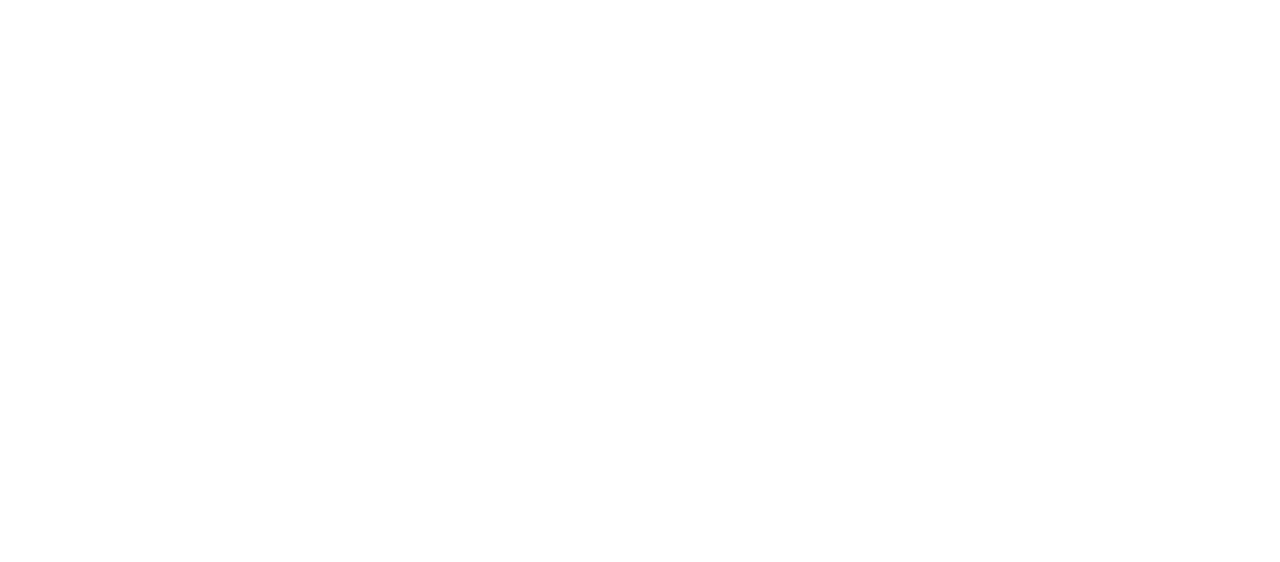
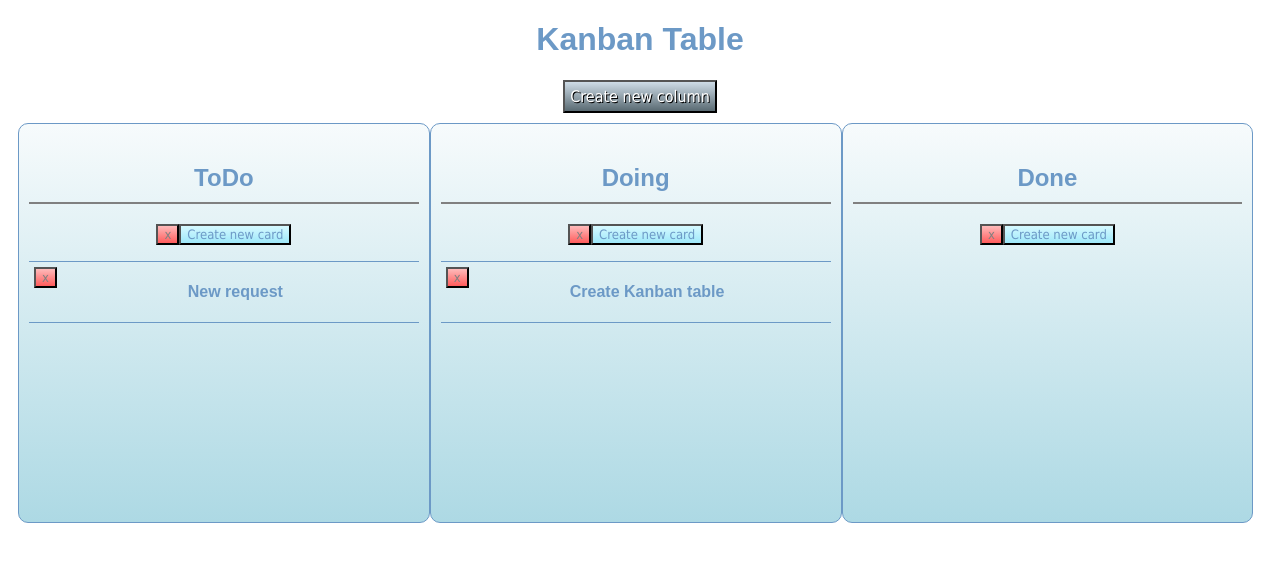
Before and after one commit to BorczDariusz/Modul_10, a plain HTML site: page index.html in a window 1280 px wide. Drawn offline with nearby package versions, Linux system fonts and the light colour scheme.

Commit message:
Zadanie 3

```diff
--- a/index.html
+++ b/index.html
@@ -1,13 +1,20 @@
 <!DOCTYPE html>
 <html lang='en'>
     <head>
-		<title>OOP</title>
+		<title>Kanban table</title>
         <meta charset="UTF-8">
-        <link rel='stylesheet' type='text/css' href='http://code.jquery.com/ui/1.9.1/themes/base/jquery-ui.css'/>
         <link rel='stylesheet' type='text/css' href='style.css'>
-        <script   src="https://code.jquery.com/jquery-2.2.4.js"   integrity="sha256-iT6Q9iMJYuQiMWNd9lDyBUStIq/8PuOW33aOqmvFpqI="   crossorigin="anonymous"></script>
 	</head>
 	<body>
-    <script type='text/javascript' src='js/scripts.js'></script>
+        <div id="board" class="board">
+            <h1>Kanban Table</h1>
+            <button class="create-column">Create new column</button>
+            <div class="column-container"></div>
+        </div>
+
+        <!--SCRIPTS-->
+        <script   src="https://code.jquery.com/jquery-2.2.4.js"   integrity="sha256-iT6Q9iMJYuQiMWNd9lDyBUStIq/8PuOW33aOqmvFpqI="   crossorigin="anonymous"></script>
+        <script   src="http://code.jquery.com/ui/1.11.4/jquery-ui.js"   integrity="sha256-DI6NdAhhFRnO2k51mumYeDShet3I8AKCQf/tf7ARNhI="   crossorigin="anonymous"></script>
+        <script type='text/javascript' src='js/scripts.js'></script>
 	</body>
 </html>
--- a/js/scripts.js
+++ b/js/scripts.js
@@ -0,0 +1,118 @@
+$(function() {
+
+	function randomString() {
+    	var chars = '0123456789abcdefghiklmnopqrstuvwxyzABCDEFGHIJKLMNOPQRSTUVWXTZ';
+    	var str = '';
+    	var i = 0;
+    	for (i = 0; i < 10; i++) {
+        	str += chars[Math.floor(Math.random() * chars.length)];
+    	}
+    	return str;
+	}
+
+	function Column(name) {
+    	var self = this;
+
+    	this.id = randomString();
+    	this.name = name;
+    	this.$element = createColumn();
+
+    	function createColumn() {
+    		var $column = $('<div>').addClass('column');
+			var $columnTitle = $('<h2>').addClass('column-title').text(self.name);
+			var $columnCardList = $('<ul>').addClass('column-card-list');
+			var $columnDelete = $('<button>').addClass('btn-delete').text('x');
+			var $columnAddCard = $('<button>').addClass('add-card').text('Create new card');
+
+			$columnDelete.click(function() {
+        		self.removeColumn();
+			});
+
+			$columnAddCard.click(function() {
+        		self.addCard(new Card(prompt("Write a Kanban card name")));
+			});
+
+			$column.append($columnTitle)
+        	.append($columnDelete)
+        	.append($columnAddCard)
+        	.append($columnCardList);
+
+			return $column;
+    	}
+	}
+
+    Column.prototype = {
+    	addCard: function(card) {
+      		this.$element.children('ul').append(card.$element);
+    	},
+    	removeColumn: function() {
+      		this.$element.remove();
+    	}
+	};
+
+	function Card(description) {
+		var self = this;
+
+		this.id = randomString();
+		this.description = description;
+		this.$element = createCard(); //
+
+		function createCard() {
+			var $card = $('<li>').addClass('card');
+			var $cardDescription = $('<p>').addClass('card-description').text(self.description);
+			var $cardDelete = $('<button>').addClass('btn-delete').text('x');
+
+			$cardDelete.click(function(){
+        		self.removeCard();
+			});
+
+			$card.append($cardDelete)
+			.append($cardDescription);
+
+			return $card;
+		}
+
+		Card.prototype = {
+			removeCard: function() {
+				this.$element.remove();
+			}
+		}
+	}
+
+	var board = {
+    	name: 'Tablica Kanban',
+    	addColumn: function(column) {
+      		this.$element.append(column.$element);
+      		initSortable();
+   		},
+    	$element: $('#board .column-container')
+	};
+
+	function initSortable() {
+    	$('.column-card-list').sortable({
+      		connectWith: '.column-card-list',
+      		placeholder: 'card-placeholder'
+    	}).disableSelection();
+  	}
+
+  	$('.create-column')
+  	.click(function(){
+		var name = prompt('Write column name');
+		var column = new Column(name);
+    	board.addColumn(column);
+ 	});
+
+	var todoColumn = new Column('ToDo');
+	var doingColumn = new Column('Doing');
+	var doneColumn = new Column('Done');
+
+	board.addColumn(todoColumn);
+	board.addColumn(doingColumn);
+	board.addColumn(doneColumn);
+
+	var card1 = new Card('New request');
+	var card2 = new Card('Create Kanban table');
+
+	todoColumn.addCard(card1);
+	doingColumn.addCard(card2);
+});
--- a/style.css
+++ b/style.css
@@ -0,0 +1,79 @@
+body {
+	font-family: Arial;
+	color: #6C99C6;
+}
+.board {
+	text-align: center;
+}
+.column-card-list {
+	min-height: 10px;
+}
+ul, menu, dir {
+	padding: 0;
+	font-weight: bold;
+}
+.column-container {
+	margin: 0 auto;
+	padding: 10px
+}
+.column-container li {
+	list-style-type: none;
+	border-top: 1px solid #6C99C6;
+	border-bottom: 1px solid #6C99C6;
+	padding: 5px;
+}
+.column {
+	box-sizing: border-box;
+	border: 1px solid #6C99C6;
+	border-radius: 10px;
+	float: left;
+	text-align: center;
+	min-height: 50vh;
+	margin-top: 20px;
+	width: 33.1%;
+	margin: 0 auto;
+	padding: 10px;
+	background: #f7fbfc;
+	background: -moz-linear-gradient(top,  #f7fbfc 0%, #d9edf2 40%, #add9e4 100%); /* FF3.6-15 */
+	background: -webkit-linear-gradient(top,  #f7fbfc 0%,#d9edf2 40%,#add9e4 100%); /* Chrome10-25,Safari5.1-6 */
+	background: linear-gradient(to bottom,  #f7fbfc 0%,#d9edf2 40%,#add9e4 100%); /* W3C, IE10+, FF16+, Chrome26+, Opera12+, Safari7+ */
+	filter: progid:DXImageTransform.Microsoft.gradient( startColorstr='#f7fbfc', endColorstr='#add9e4',GradientType=0 ); /* IE6-9 */
+}
+h2 {
+	border-bottom: 2px solid grey;
+	padding: 10px;
+}
+button {
+	color: #6C99C6;
+	font-size: 13px;
+	font-family: Tahoma;
+}
+.add-card, .create-column {
+	background: #d6f9ff;
+	background: -moz-linear-gradient(top,  #d6f9ff 0%, #9ee8fa 100%); /* FF3.6-15 */
+	background: -webkit-linear-gradient(top,  #d6f9ff 0%,#9ee8fa 100%); /* Chrome10-25,Safari5.1-6 */
+	background: linear-gradient(to bottom,  #d6f9ff 0%,#9ee8fa 100%); /* W3C, IE10+, FF16+, Chrome26+, Opera12+, Safari7+ */
+	filter: progid:DXImageTransform.Microsoft.gradient( startColorstr='#d6f9ff', endColorstr='#9ee8fa',GradientType=0 ); /* IE6-9 */
+}
+.create-column {
+	padding: 5px;
+	font-size: 16px;
+	color: white;
+	text-shadow: 1px 1px #000;
+	background: rgb(206,220,231);
+	background: -moz-linear-gradient(top,  rgba(206,220,231,1) 0%, rgba(89,106,114,1) 100%); /* FF3.6-15 */
+	background: -webkit-linear-gradient(top,  rgba(206,220,231,1) 0%,rgba(89,106,114,1) 100%); /* Chrome10-25,Safari5.1-6 */
+	background: linear-gradient(to bottom,  rgba(206,220,231,1) 0%,rgba(89,106,114,1) 100%); /* W3C, IE10+, FF16+, Chrome26+, Opera12+, Safari7+ */
+	filter: progid:DXImageTransform.Microsoft.gradient( startColorstr='#cedce7', endColorstr='#596a72',GradientType=0 ); /* IE6-9 */
+}
+.card button {
+	float: left;
+}
+.btn-delete {
+	color: grey;
+	background: #febbbb;
+	background: -webkit-linear-gradient(#febbbb 0%, #fe9090 45%, #ff5c5c 100%);
+	background: -o-linear-gradient(#febbbb 0%, #fe9090 45%, #ff5c5c 100%);
+	background: linear-gradient(#febbbb 0%, #fe9090 45%, #ff5c5c 100%); /* FF3.6-15 */ /* Chrome10-25,Safari5.1-6 */ /* W3C, IE10+, FF16+, Chrome26+, Opera12+, Safari7+ */
+	filter: progid:DXImageTransform.Microsoft.gradient( startColorstr='#febbbb', endColorstr='#ff5c5c',GradientType=0 ); /* IE6-9 */
+ }
```
